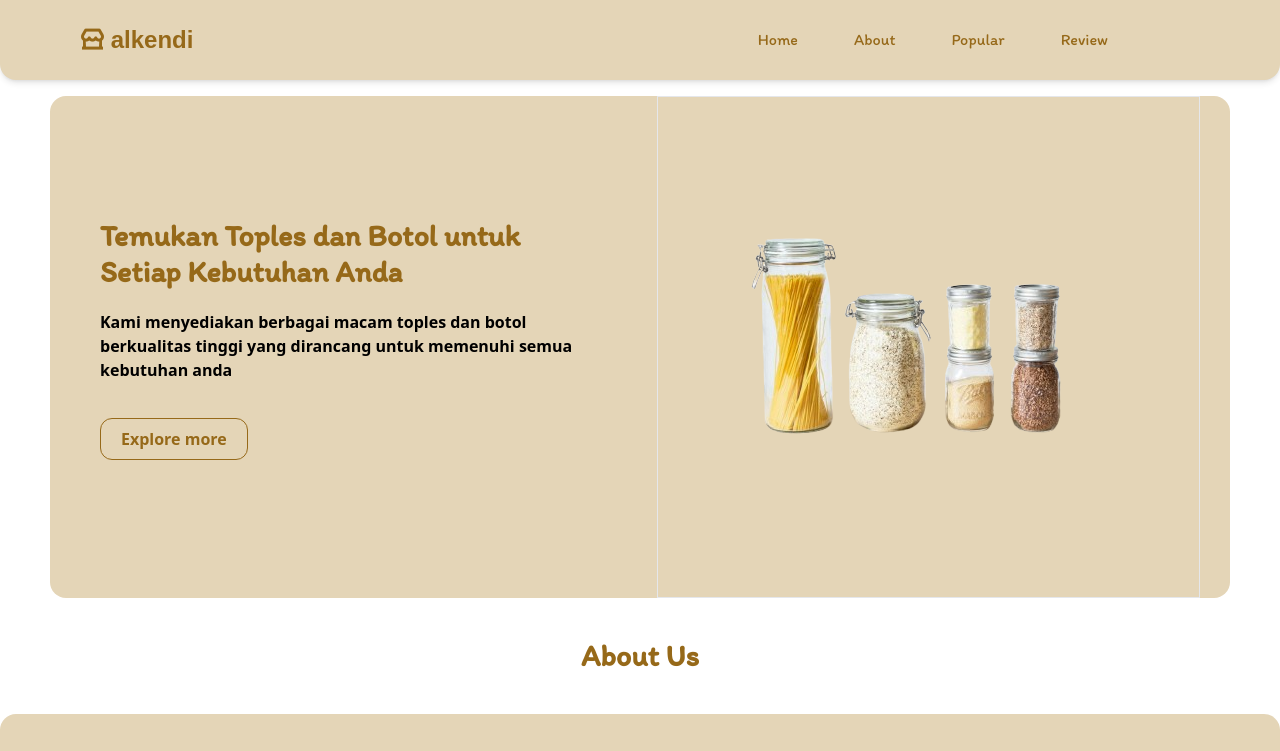
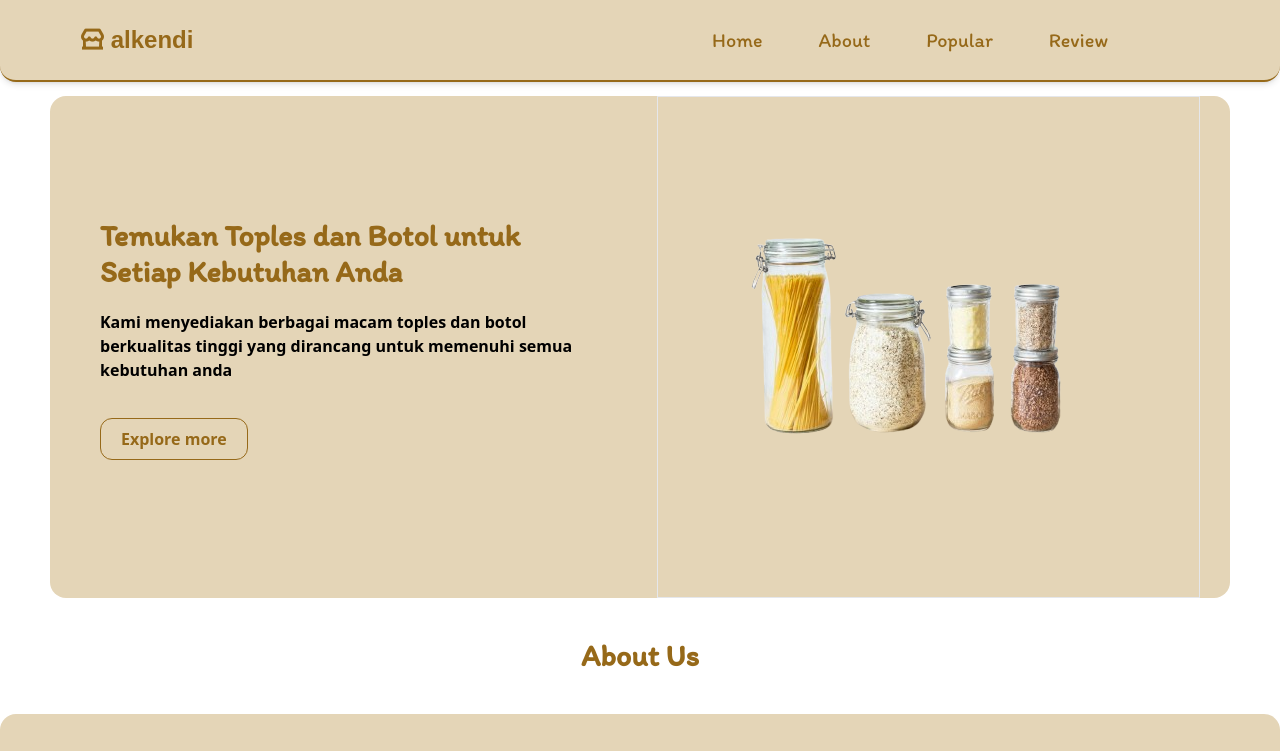
Before and after one commit to ferdynandergypramudanii/alkendi, a website: page src/index.html in a window 1280 px wide. Shown: the top 751 px of the page. Drawn offline with nearby package versions, Linux system fonts and the light colour scheme; a web font is replaced by a local one.

Commit message:
revisi navbar

```diff
--- a/src/index.html
+++ b/src/index.html
@@ -21,7 +21,8 @@
 
 <body>
     <!-- HEADER -->
-    <header id="navbar" class="fixed  w-full bg-beige top-0 left-0 z-50 shadow-md rounded-b-2xl">
+    <header id="navbar"
+        class="fixed  w-full bg-beige top-0 left-0 z-50 shadow-md rounded-b-2xl border-b-2 border-golden-brown">
         <nav class="container flex items-center justify-between h-16 sm:h-20">
             <a href="index.html" class="font-Fira text-golden-brown text-2xl font-bold"><span><i
                         class="ri-store-2-line"></i></span>
@@ -33,16 +34,16 @@
                 <div class="px-20 py-4 border border-golden-brown rounded-2xl lg:border-none">
                     <ul class="flex flex-col items-center gap-8 lg:flex-row">
                         <li class="nav-hov">
-                            <a href="#home" class="nav-link">Home</a>
+                            <a href="#home" class="nav-link text-xl">Home</a>
                         </li>
                         <li class="nav-hov">
-                            <a href="#about" class="nav-link">About</a>
+                            <a href="#about" class="nav-link text-xl">About</a>
                         </li>
                         <li class="nav-hov">
-                            <a href="#popular" class="nav-link">Popular</a>
+                            <a href="#popular" class="nav-link text-xl">Popular</a>
                         </li>
                         <li class="nav-hov">
-                            <a href="#review" class="nav-link">Review</a>
+                            <a href="#review" class="nav-link text-xl">Review</a>
                         </li>
                     </ul>
                 </div>
@@ -566,13 +567,11 @@
                 </div>
             </div>
         </section>
+    </main>
 
+    <footer class="mt-14 w-full bg-beige">
 
-
-        <section class="py-24">
-            <h1 class="text-center">coming soon</h1>
-        </section>
-    </main>
+    </footer>
 
 
 
```
Also changed, not shown: src/output.css.
